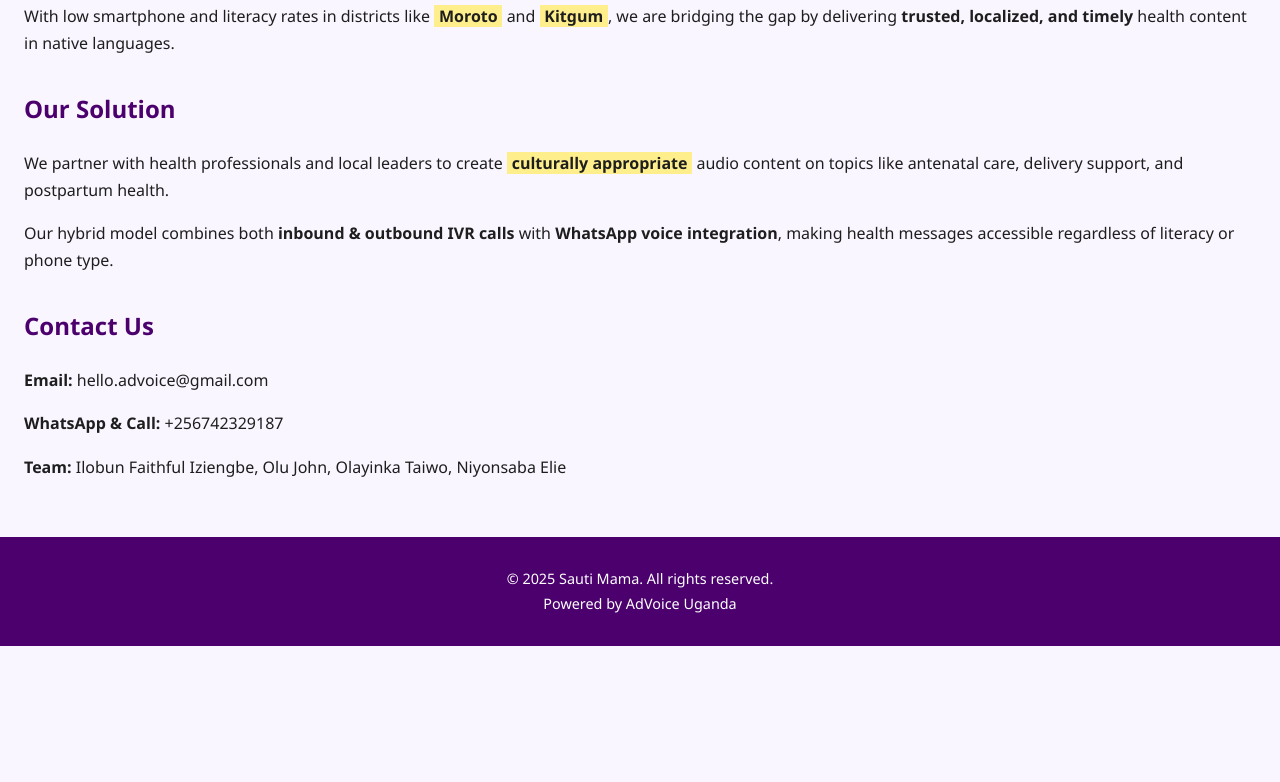
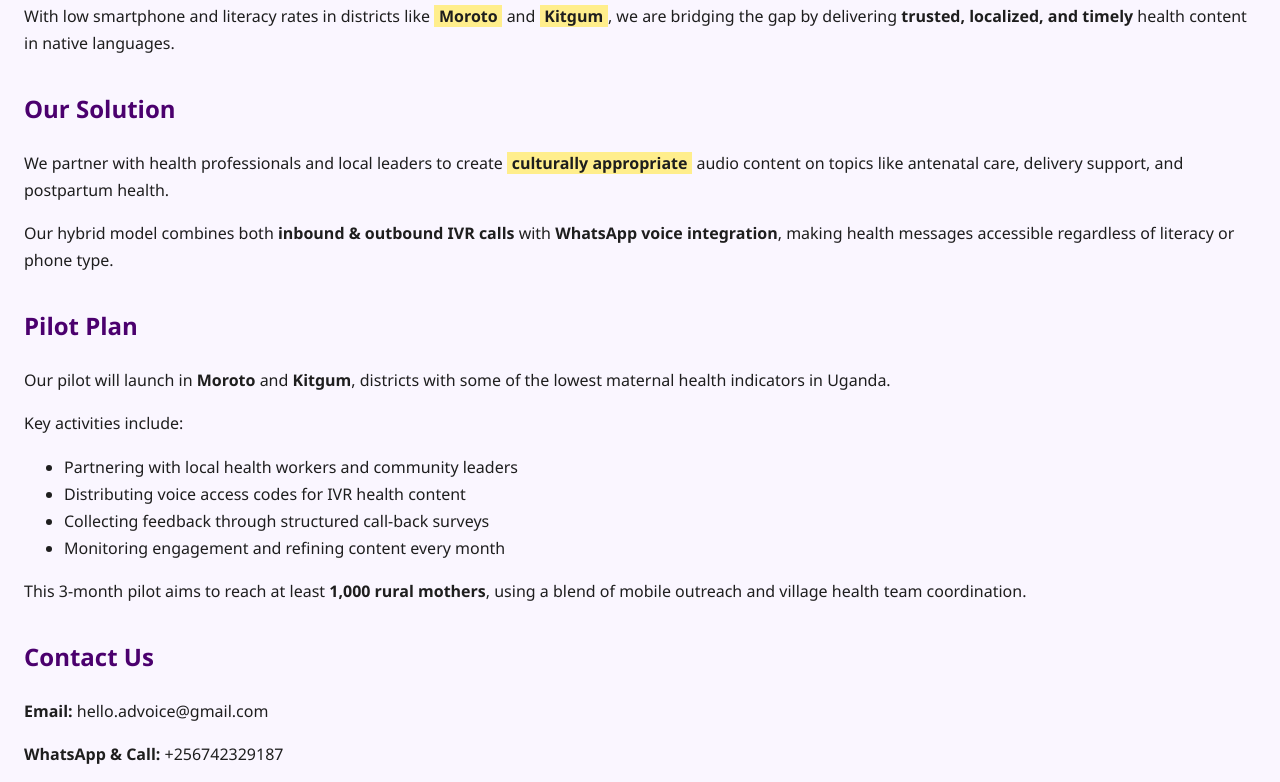
Before and after one commit to AdVoice2025/Advoice-Sauti-Mama, a plain HTML site: page index.html in a window 1280 px wide. Shown: the part 404-1186 px from the top of the page. Before the commit the page ends 1050 px from the top, so only its background shows below. Drawn offline with Linux system fonts and the light colour scheme.

Commit message:
Added Pilot Plan

```diff
--- a/index.html
+++ b/index.html
@@ -104,6 +104,24 @@
     Our hybrid model combines both <strong>inbound & outbound IVR calls</strong> with <strong>WhatsApp voice integration</strong>, making health messages accessible regardless of literacy or phone type.
   </p>
 </section>
+<section id="pilot">
+  <h2>Pilot Plan</h2>
+  <p>
+    Our pilot will launch in <strong>Moroto</strong> and <strong>Kitgum</strong>, districts with some of the lowest maternal health indicators in Uganda.
+  </p>
+  <p>
+    Key activities include:
+    <ul>
+      <li>Partnering with local health workers and community leaders</li>
+      <li>Distributing voice access codes for IVR health content</li>
+      <li>Collecting feedback through structured call-back surveys</li>
+      <li>Monitoring engagement and refining content every month</li>
+    </ul>
+  </p>
+  <p>
+    This 3-month pilot aims to reach at least <strong>1,000 rural mothers</strong>, using a blend of mobile outreach and village health team coordination.
+  </p>
+</section>
 
 <section id="contact">
   <h2>Contact Us</h2>
```
